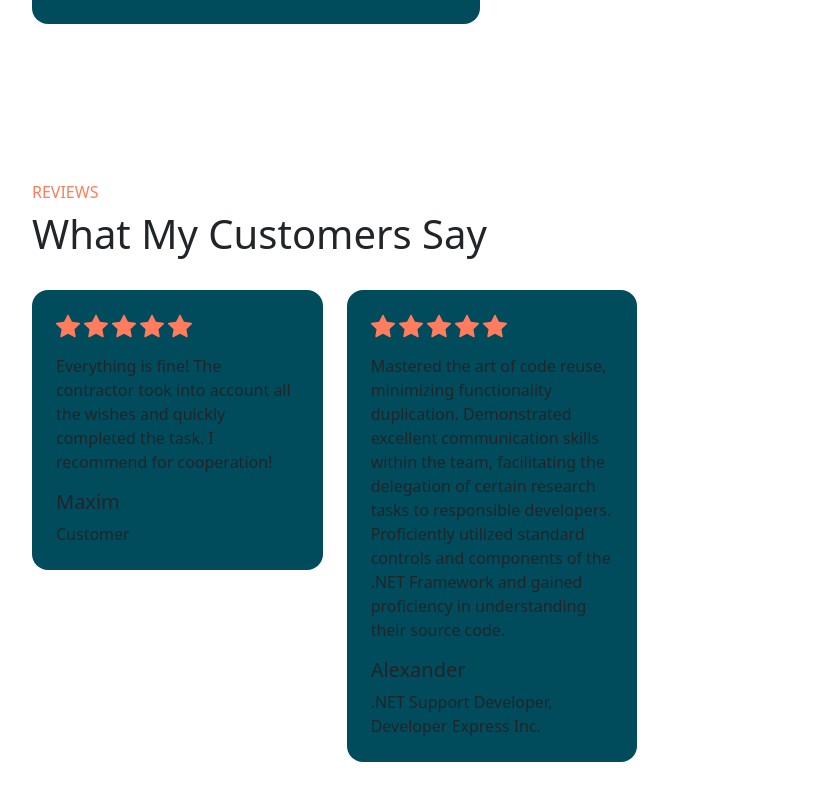
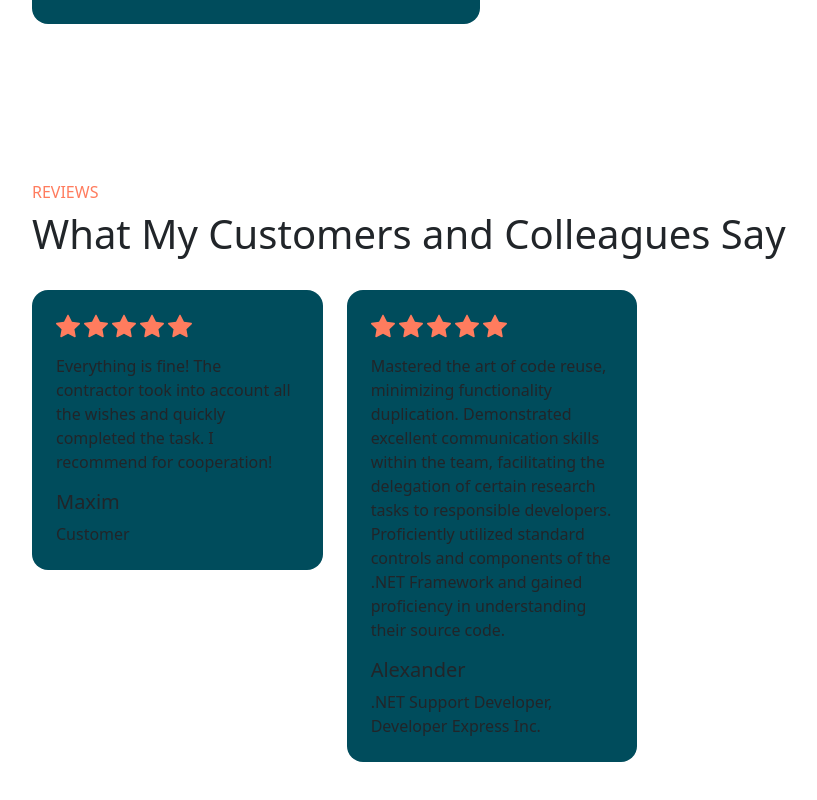
Before and after one commit to winerar/portfolio, a React (Vite) app: page / in a window 1280 px wide. Shown: the part 3893-4693 px from the top of the page, without its empty margins (268-1085 px from the left). Built offline with nearby package versions, Linux system fonts and the light colour scheme; the HTML template or start-up script is replaced by a standard one.

Commit message:
fix title

```diff
--- a/src/components/Content/Reviews.tsx
+++ b/src/components/Content/Reviews.tsx
@@ -6,7 +6,10 @@ import SectionHeader from "./SectionHeader"
 const Reviews: React.FC = (): JSX.Element => {
 	return (
 		<Section id="reviews">
-			<SectionHeader title="What My Customers Say" subtitle="Reviews" />
+			<SectionHeader
+				title="What My Customers and Colleagues Say"
+				subtitle="Reviews"
+			/>
 			<div className="row row-gap-4">
 				{reviews.map((item, index) => (
 					<Review index={index} {...item} key={index} />
```
